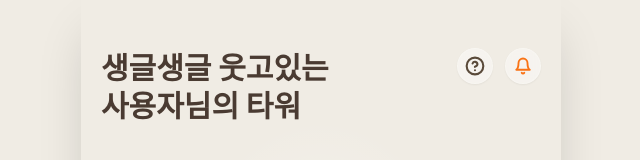
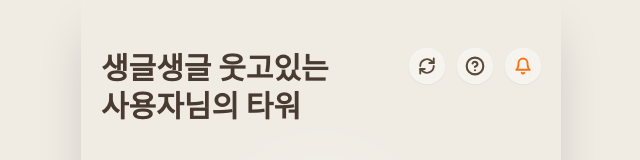
Before and after one commit to nacgyun/SomeDay-FE, a React (Vite) app: page /main in a window 1280 px wide. Shown: the top 160 px of the page, without its empty margins (319-959 px from the left). Built offline with nearby package versions, Linux system fonts and the light colour scheme.

Commit message:
Merge pull request #40 from someday-health-care/reload
Reload

```diff
--- a/src/hooks/useTowerData.ts
+++ b/src/hooks/useTowerData.ts
@@ -45,6 +45,8 @@ export interface UseTowerDataReturn {
   blocks: TransformedBlockData[];
   isLoading: boolean;
   isError: boolean;
+  isFetching: boolean;
+  refetch: () => any;
 }
 
 // ─── 물리 상수 및 헬퍼 함수 ──────────────────────────────────────
@@ -84,7 +86,7 @@ export const useTowerData = (userId: number | undefined): UseTowerDataReturn =>
     }
   };
 
-  const { data, isLoading, isError } = useQuery<ServerTowerData | null>({
+  const { data, isLoading, isError, refetch, isFetching } = useQuery<ServerTowerData | null>({
     queryKey: ['tower', userId],
     queryFn: fetchMyTower,
     enabled: !!userId,
@@ -120,6 +122,8 @@ export const useTowerData = (userId: number | undefined): UseTowerDataReturn =>
     blocks: transformedBlocks,
     isLoading,
     isError,
+    isFetching,
+    refetch,
   };
 };
 
--- a/src/pages/MainPage.tsx
+++ b/src/pages/MainPage.tsx
@@ -16,7 +16,9 @@ const MainPage = () => {
   const { search } = useLocation();
 
 
-  const { tower, blocks, isLoading, isError } = useTowerData(user?.id);
+  const { tower, blocks, isLoading, isError, refetch, isFetching } = useTowerData(user?.id);
+
+
 
   const [modalOpen, setModalOpen] = useState(false);
   const [modalMode, setModalMode] = useState<ModalMode>('diary');
@@ -98,8 +100,9 @@ const MainPage = () => {
       <div className={`relative w-full h-screen overflow-hidden transition-colors duration-1000 bg-[#F0ECE4] ${bgGradient}`}>
 
         {tower && blocks && blocks.length > 0 ? (
-          <>
+          <div key={`tower-render-${tower.stability_score}-${blocks.length}`} className="contents">
             <JengaTower3D tower={tower} blocks={blocks} onBlockClick={(msg) => setBlockMessage(msg)} />
+
             {showBubble && (
               <div className="absolute top-[18%] inset-x-0 flex justify-center z-20 pointer-events-none">
                 <div
@@ -115,7 +118,7 @@ const MainPage = () => {
                 </div>
               </div>
             )}
-          </>
+          </div>
         ) : (
           <div className="absolute inset-0 z-0 flex flex-col items-center justify-center px-8 text-center pointer-events-none">
             <div className="w-24 h-24 bg-white/40 rounded-full flex items-center justify-center text-4xl mb-6 shadow-sm backdrop-blur-sm border border-white/20">
@@ -137,7 +140,25 @@ const MainPage = () => {
               {userName}님의 타워
             </h2>
             <div className="flex items-center gap-3 pointer-events-auto bg-transparent">
+              {/* 새로고침 아이콘 */}
+              <button
+                onClick={() => refetch()}
+                className="bg-white/40 backdrop-blur-sm w-9 h-9 rounded-full flex items-center justify-center border border-white/20 cursor-pointer transition-all hover:bg-white/60 active:scale-90 shadow-sm"
+              >
+                <svg
+                  className={isFetching ? 'animate-spin' : ''}
+                  width="18" height="18" viewBox="0 0 24 24" fill="none" stroke="#5a4a3a" strokeWidth="2.5" strokeLinecap="round" strokeLinejoin="round"
+                >
+                  <path d="M21 2v6h-6"></path>
+                  <path d="M3 12a9 9 0 0 1 15-6.7L21 8"></path>
+                  <path d="M3 22v-6h6"></path>
+                  <path d="M21 12a9 9 0 0 1-15 6.7L3 16"></path>
+                </svg>
+
+              </button>
+
               {/* 가이드 아이콘 */}
+
               <button
                 onClick={() => navigate('/guide')}
                 className="bg-white/40 backdrop-blur-sm w-9 h-9 rounded-full flex items-center justify-center border border-white/20 cursor-pointer transition-all hover:bg-white/60 active:scale-90 shadow-sm"
```
